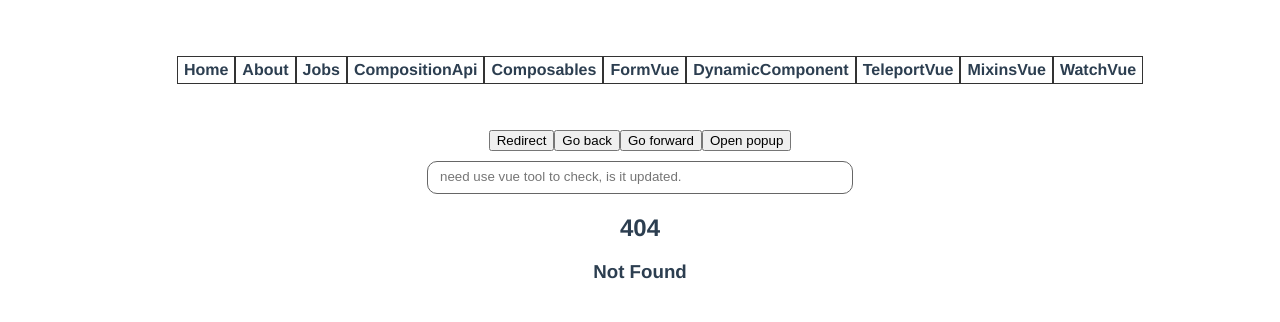
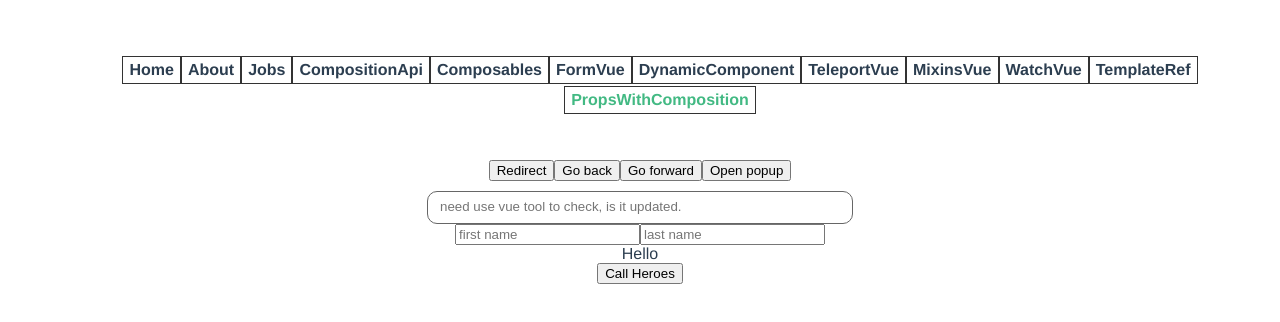
Before and after one commit to wilkersoh/vue-router, a Vue app: page /props-composition in a window 1280 px wide. Before the commit this address had no page. Shown: the top 322 px of the page. Built offline with nearby package versions, Linux system fonts and the light colour scheme.

Commit message:
Update passing props in both components

```diff
--- /dev/null
+++ b/src/components/PropsChildComposition.vue
@@ -0,0 +1,44 @@
+<template>
+  <div>Hello {{ fullName }}</div>
+  <button @click="sendToParent">Call Heroes</button>
+</template>
+
+<script>
+import { computed } from 'vue';
+
+export default {
+  name: 'PropsChildComposition',
+  setup(props, context) {
+    console.log('context :>> ', context);
+    const fullName = computed(() => {
+      return `${props.firstName} ${props.lastName}`;
+      // cannot use this.firstName. Setup function is called early.
+    });
+
+    function sendToParent() {
+      console.log(this); // point to this instance
+      context.emit('callHeroes', fullName.value);
+    }
+
+    // const sendToParent = () => {
+    //   console.log(this); // undefined
+    //   context.emit('callHeroes', fullName.value);
+    // };
+
+    return {
+      fullName,
+      sendToParent,
+    };
+  },
+  emits: ['callHeroes'], // need to emits same as Options API too
+  props: ['firstName', 'lastName'],
+  /*
+    Options API
+  */
+  // computed: {
+  //   fullName() {
+  //     return `${this.firstName} ${this.lastName}`;
+  //   },
+  // },
+};
+</script>
--- a/src/router/index.js
+++ b/src/router/index.js
@@ -11,6 +11,8 @@ import DynamicComponent from '../views/DynamicComponent.vue';
 import TeleportVue from '../views/TeleportVue.vue';
 import MixinsVue from '../views/MixinsVue.vue';
 import WatchVue from '../views/WatchVue.vue';
+import TemplateRef from '../views/TemplateRef.vue';
+import PropsWithComposition from '../views/PropsWithComposition.vue';
 
 export const routes = [
   {
@@ -79,6 +81,16 @@ export const routes = [
     name: 'WatchVue',
     component: WatchVue,
   },
+  {
+    path: '/template-ref',
+    name: 'TemplateRef',
+    component: TemplateRef,
+  },
+  {
+    path: '/props-composition',
+    name: 'PropsWithComposition',
+    component: PropsWithComposition,
+  },
   // redirect
   {
     path: '/all-jobs',
--- /dev/null
+++ b/src/views/PropsWithComposition.vue
@@ -0,0 +1,39 @@
+<template>
+  <div>
+    <input type="text" placeholder="first name" v-model="firstName" />
+    <input type="text" placeholder="last name" v-model="lastName" />
+    <div>
+      <PropsChildComposition
+        :lastName="lastName"
+        :firstName="firstName"
+        @callHeroes="callFn"
+      />
+    </div>
+  </div>
+</template>
+
+<script>
+import { ref } from 'vue';
+import PropsChildComposition from '../components/PropsChildComposition';
+export default {
+  name: 'PropsWithComposition',
+  components: { PropsChildComposition },
+  setup() {
+    const firstName = ref('');
+    const lastName = ref('');
+
+    function callFn(hero) {
+      console.log(`calling ${hero}`);
+    }
+    // const callHeroes = (hero) => {
+    //   console.log(`calling ${hero}`);
+    // };
+
+    return {
+      firstName,
+      lastName,
+      callFn,
+    };
+  },
+};
+</script>
--- /dev/null
+++ b/src/views/TemplateRef.vue
@@ -0,0 +1,31 @@
+<template>
+  <div>
+    <h1>Auto focus</h1>
+    <input type="text" ref="inputRef" />
+  </div>
+</template>
+
+<script>
+import { ref, onMounted } from 'vue';
+
+export default {
+  name: 'TemplateRef',
+  setup() {
+    const inputRef = ref(null);
+
+    onMounted(() => {
+      inputRef.value.focus();
+    });
+
+    return {
+      inputRef,
+    };
+  },
+  /**
+   * Options API
+   */
+  // mounted() {
+  //   this.$refs.inputRef.focus();
+  // },
+};
+</script>
```
